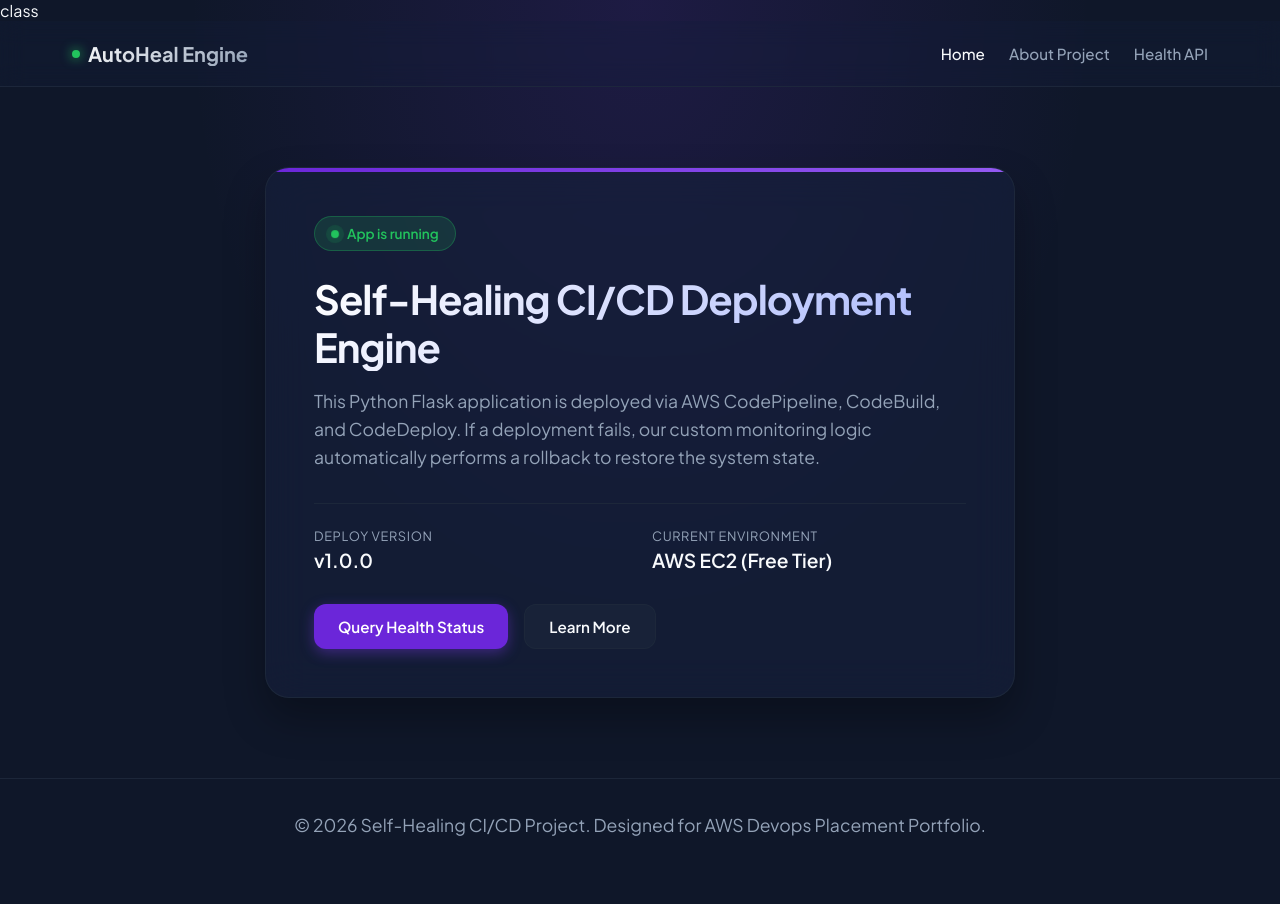
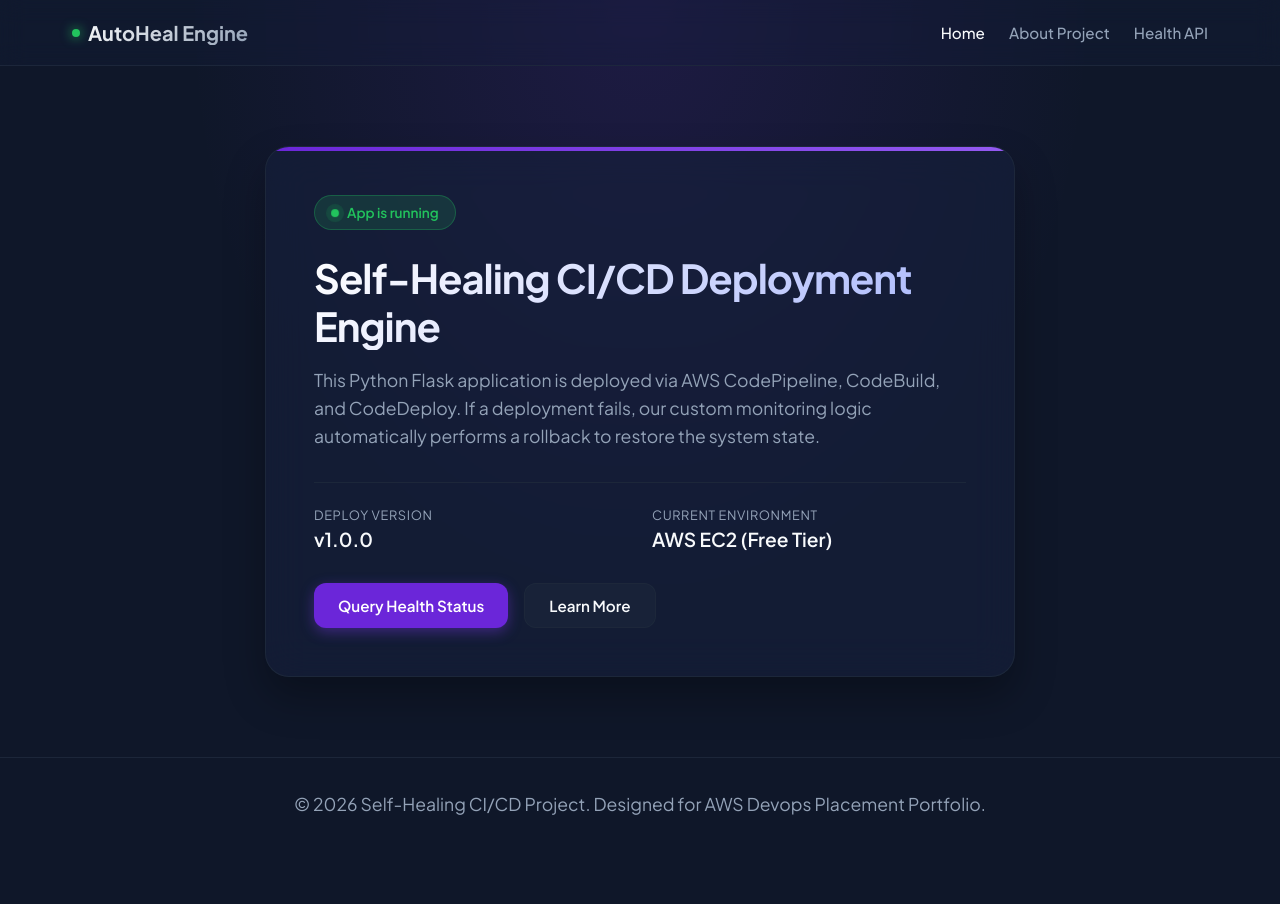
Before and after one commit to Vinayak-45-lazy/self-healing-cicd-aws, a Flask app: page / in a window 1280 px wide. After the commit the page ends 815 px from the top, so only its background shows below. Run offline with Flask 2, Linux system fonts and the light colour scheme.

Commit message:
Fix: remove accidental class text from base.html

```diff
--- a/src/templates/base.html
+++ b/src/templates/base.html
@@ -12,7 +12,7 @@
     <!-- Link to Google Font & Custom Premium Stylesheet -->
     <link rel="stylesheet" href="{{ url_for('static', filename='css/style.css') }}">
     {% block head %}{% endblock %}
-</head>class
+</head>
 
 <body>
 
```
